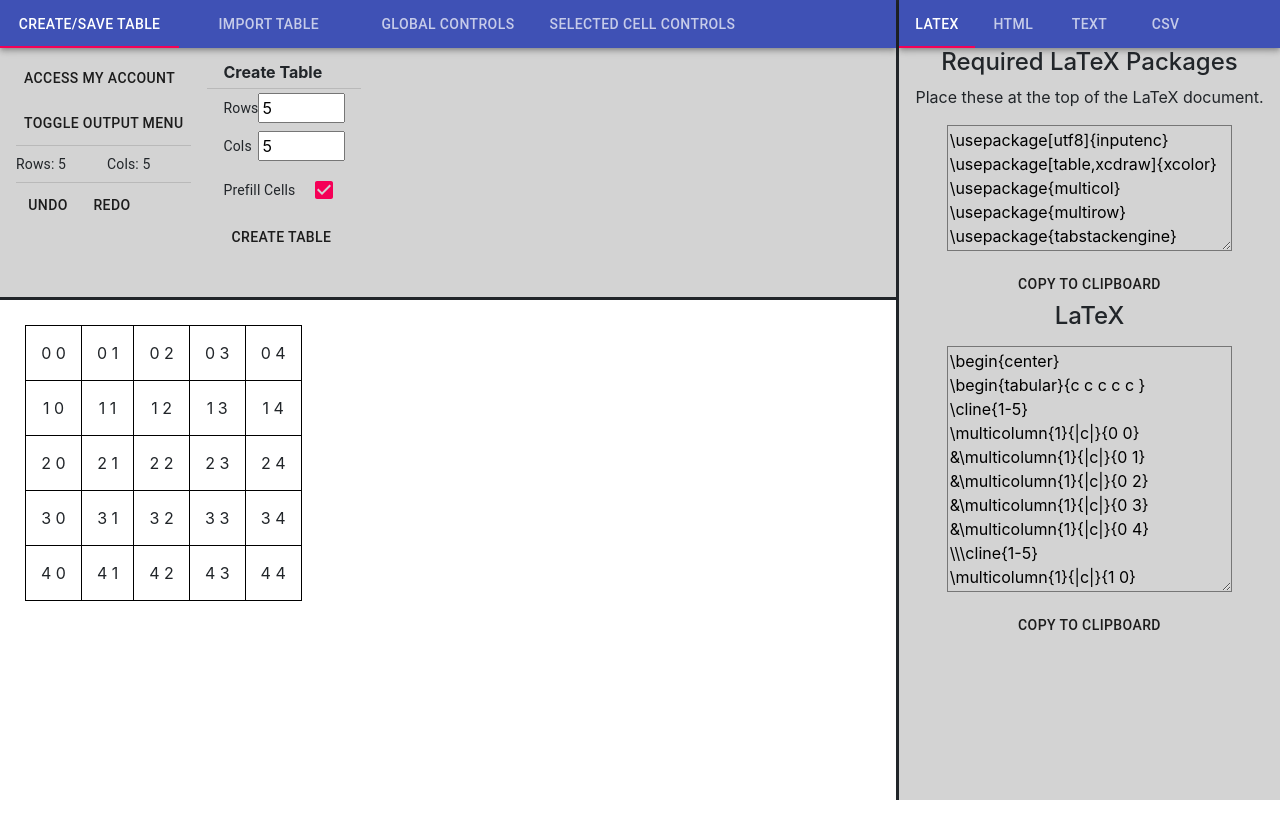
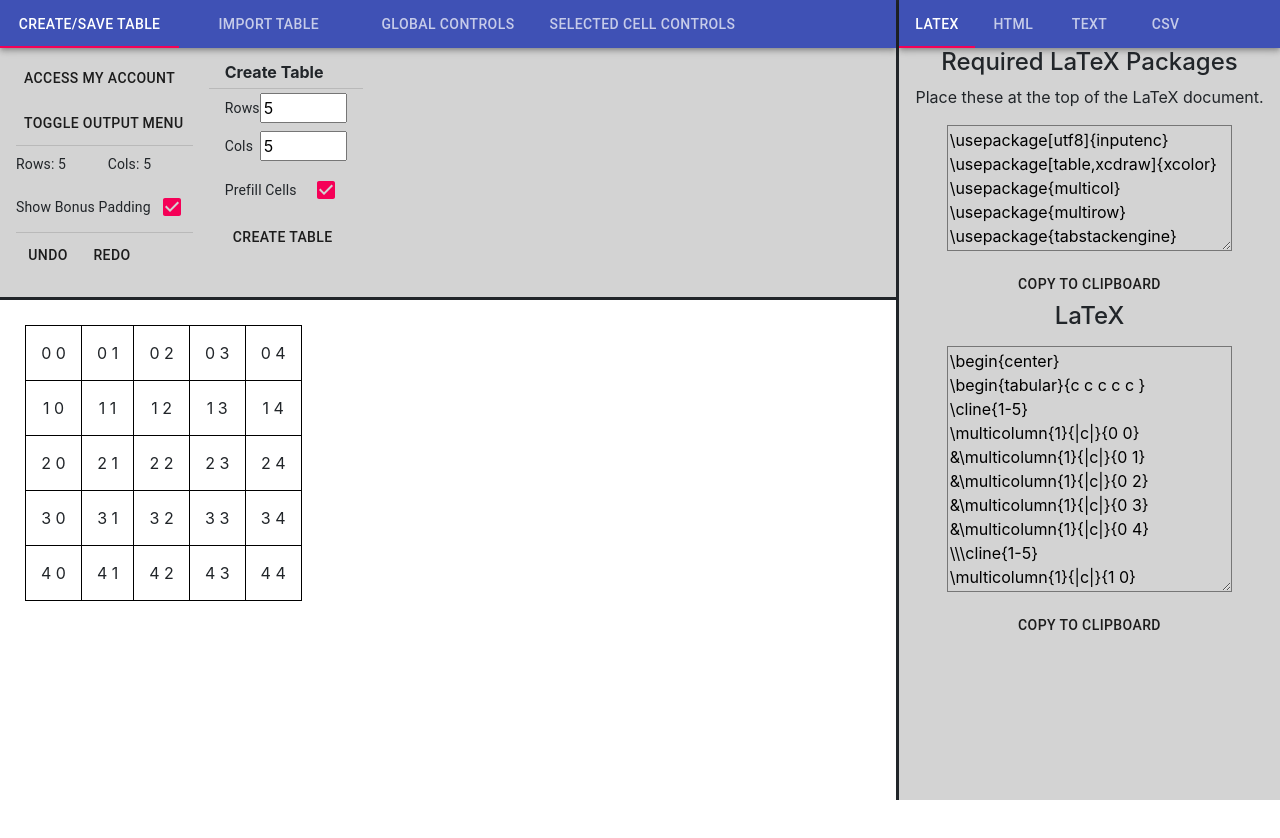
Before and after one commit to JacobMcGuire1/table-converter, a React (Create React App) app in the folder Table-Creator/ClientApp/: page / in a window 1280 px wide. Shown: the top 838 px of the page. Built offline with nearby package versions, Linux system fonts and the light colour scheme.

Commit message:
Padding button

```diff
--- a/Table-Creator/ClientApp/src/components/CellDetails.tsx
+++ b/Table-Creator/ClientApp/src/components/CellDetails.tsx
@@ -97,9 +97,7 @@ class CellDetails {
     public getData(): string {
         return this.data;
     }
-    //Needs to modify merge list too.
-    //What if merge root leaves table?
-    //What if moved on top of a merge?
+
     public move(dir: Direction): TablePoint[]{
         if (this.isMergeRoot()) this.mergeroot = moveTablePoint(this.mergeroot!, dir);
         this.p = moveTablePoint(this.p, dir);
@@ -344,7 +342,7 @@ ${escapeHTML(this.getData())}\
         }
         return pink.toString();
     }
-    public draw(xpixel: number, ypixel: number, colwidths: number[], rowheights: number[], horizontaldividersize: number, verticaldividersize: number, changeData: Function, selectCell: Function, deSelectCell: Function, enableEditMode: Function, disableEditMode: Function) {
+    public draw(xpixel: number, ypixel: number, colwidths: number[], rowheights: number[], horizontaldividersize: number, verticaldividersize: number, changeData: Function, selectCell: Function, deSelectCell: Function, enableEditMode: Function, disableEditMode: Function, extrapadding: boolean) {
         let span = this.getMergeSpan();
         if (this.isVisible()) {
             return (
@@ -359,7 +357,7 @@ ${escapeHTML(this.getData())}\
                         borderBottom: this.getcssborderstyle(2),
                         borderLeft: this.getcssborderstyle(3),
                         background: this.isSelected() ? this.combineColours() : this.getHexBackgroundColour(),
-                        padding: "5px",
+                        padding: extrapadding ? "5px" : "0px",
                         verticalAlign: this.verticalalign
                     }}
                         onDoubleClick={(e) => enableEditMode(this)}
--- a/Table-Creator/ClientApp/src/components/MyTable.tsx
+++ b/Table-Creator/ClientApp/src/components/MyTable.tsx
@@ -43,6 +43,7 @@ type TableState = {
     currenttablename: string;
     showoutput: boolean;
     topmenutab: number;
+    extrapadding: boolean;
 }
 
 
@@ -81,6 +82,7 @@ class MyTable extends React.Component<Props, TableState> {
             currenttablename: "A table",
             showoutput: true,
             topmenutab: 0,
+            extrapadding: true
         };
         this.testPopulateTable();
     }
@@ -936,6 +938,7 @@ class MyTable extends React.Component<Props, TableState> {
                                                         (cell: CellDetails) => this.deselectCell(cell),
                                                         (cell: CellDetails) => this.enableCellEdit(cell),
                                                         (cell: CellDetails) => this.disableCellEdit(cell),
+                                                        this.state.extrapadding,
                                                     )
 
 
@@ -1580,9 +1583,15 @@ class MyTable extends React.Component<Props, TableState> {
                                 </ListItem>
                                 <Divider component="li" variant="middle" />
 
+
                                 <ListItem>
                                     <ListItemText primary={"Rows: " + this.state.table.length} />
                                     <ListItemText primary={"Cols: " + this.state.table[0].length} />
+                                </ListItem>
+
+                                <ListItem>
+                                    <ListItemText primary="Show Bonus Padding"/>
+                                    <Checkbox checked={this.state.extrapadding} onChange={() => this.setState({extrapadding: !this.state.extrapadding})}/>
                                 </ListItem>
 
                                 <Divider component="li" variant="middle" />
```
